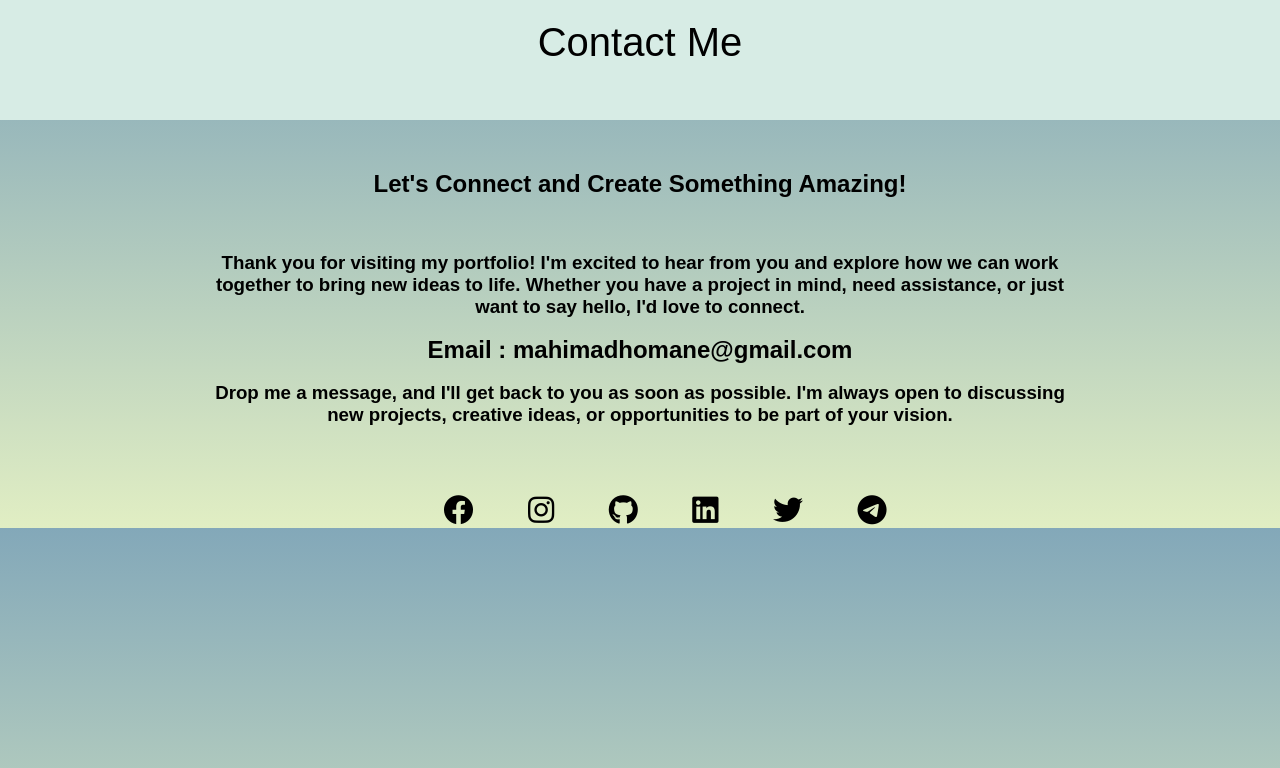
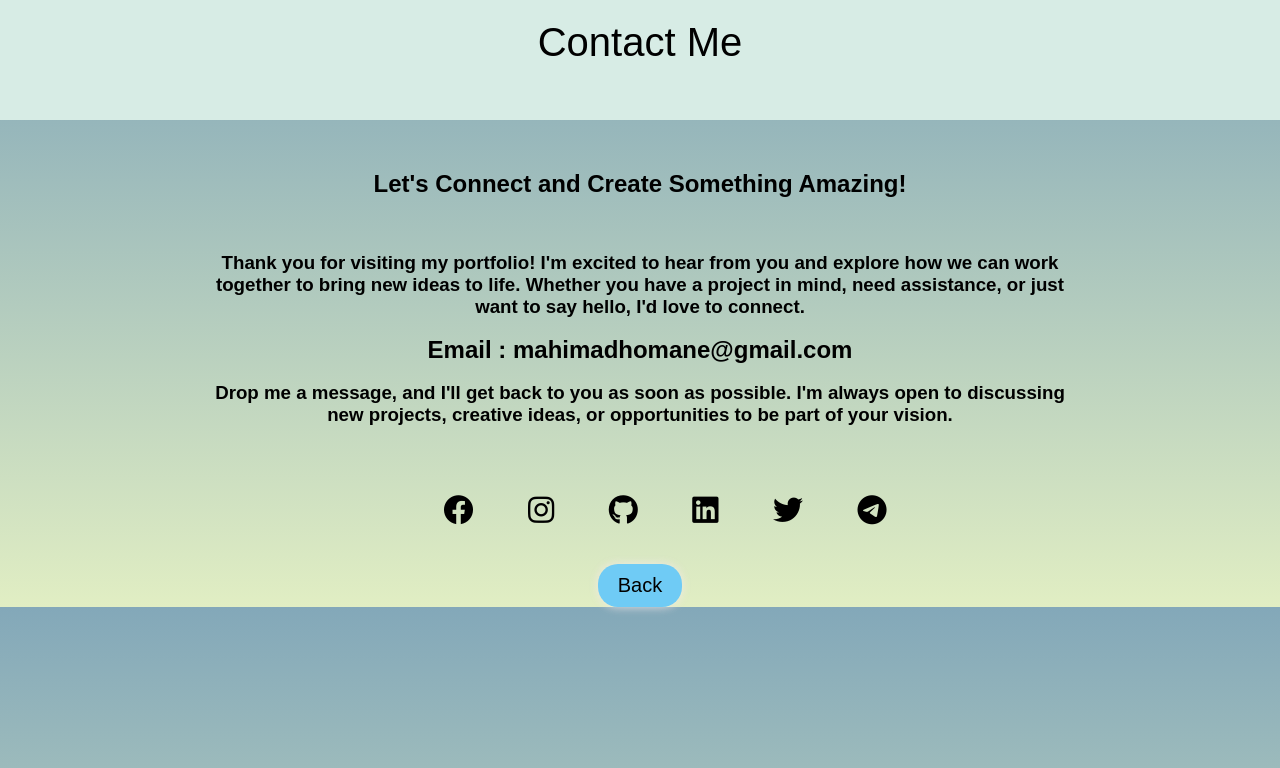
Before and after one commit to MahimaDhomane/Project_Portfolio, a plain HTML site: page contact_me.html in a window 1280 px wide. Drawn offline with Linux system fonts and the light colour scheme.

Commit message:
Update contact_me.html

```diff
--- a/contact_me.html
+++ b/contact_me.html
@@ -23,7 +23,9 @@
         <a href="https://github.com/yourprofile" target="_blank" class="fab fa-github"></a>
         <a href="https://linkedin.com/in/yourprofile" target="_blank" class="fab fa-linkedin"></a>
         <a href="https://twitter.com" target="_blank"><i class="fab fa-twitter"></i></a>
-        <a href="https://telegram.org" target="_blank"><i class="fab fa-telegram-plane"></i></a>
+        <a href="https://telegram.org" target="_blank"><i class="fab fa-telegram-plane"></i></a><br><br><br>
     </div>
+     <div style="text-align: center;">
+        <a href="homepage.html"> <button class="light-blue">Back</button></a></div>
 </body>
 </html>
```
